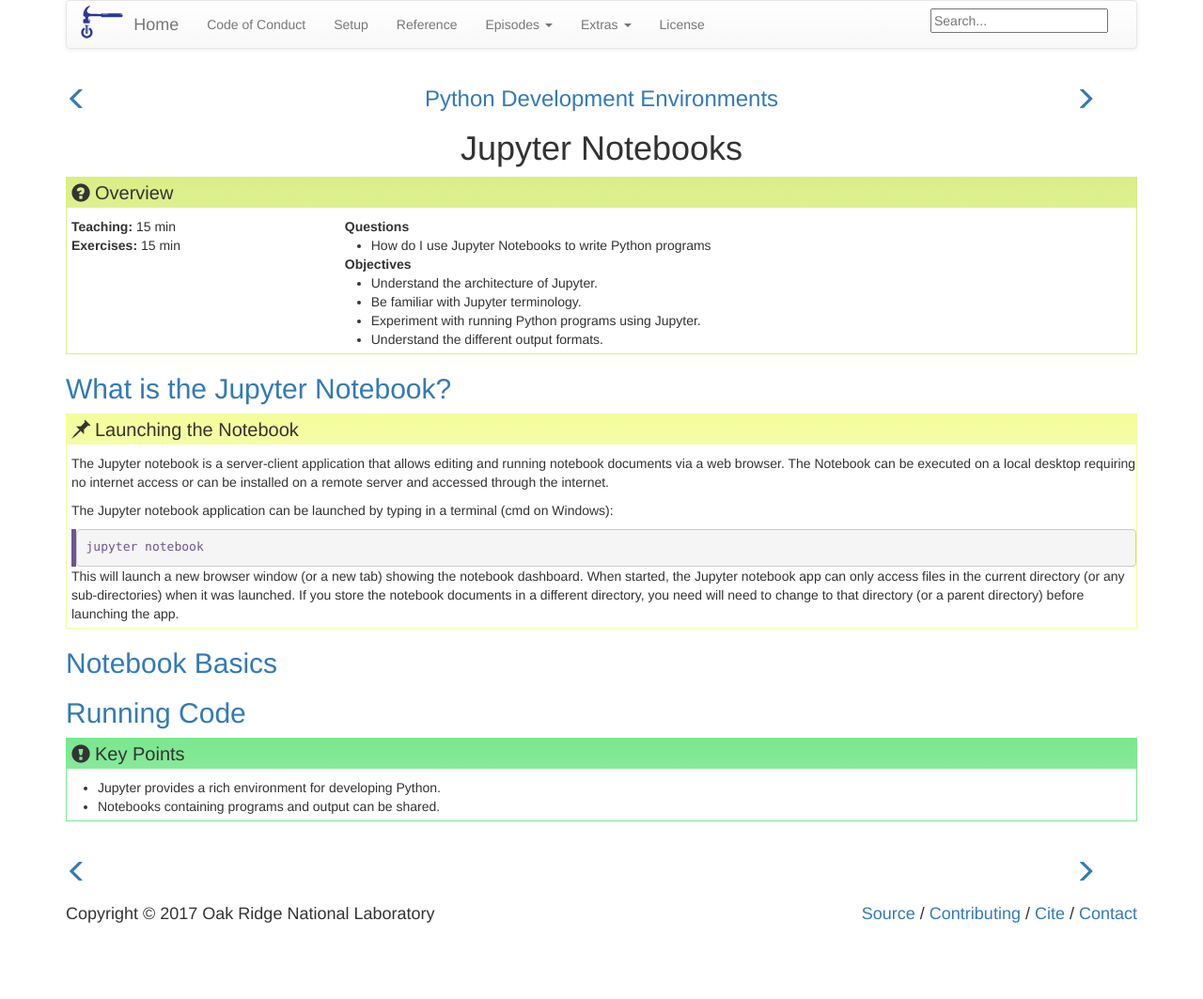
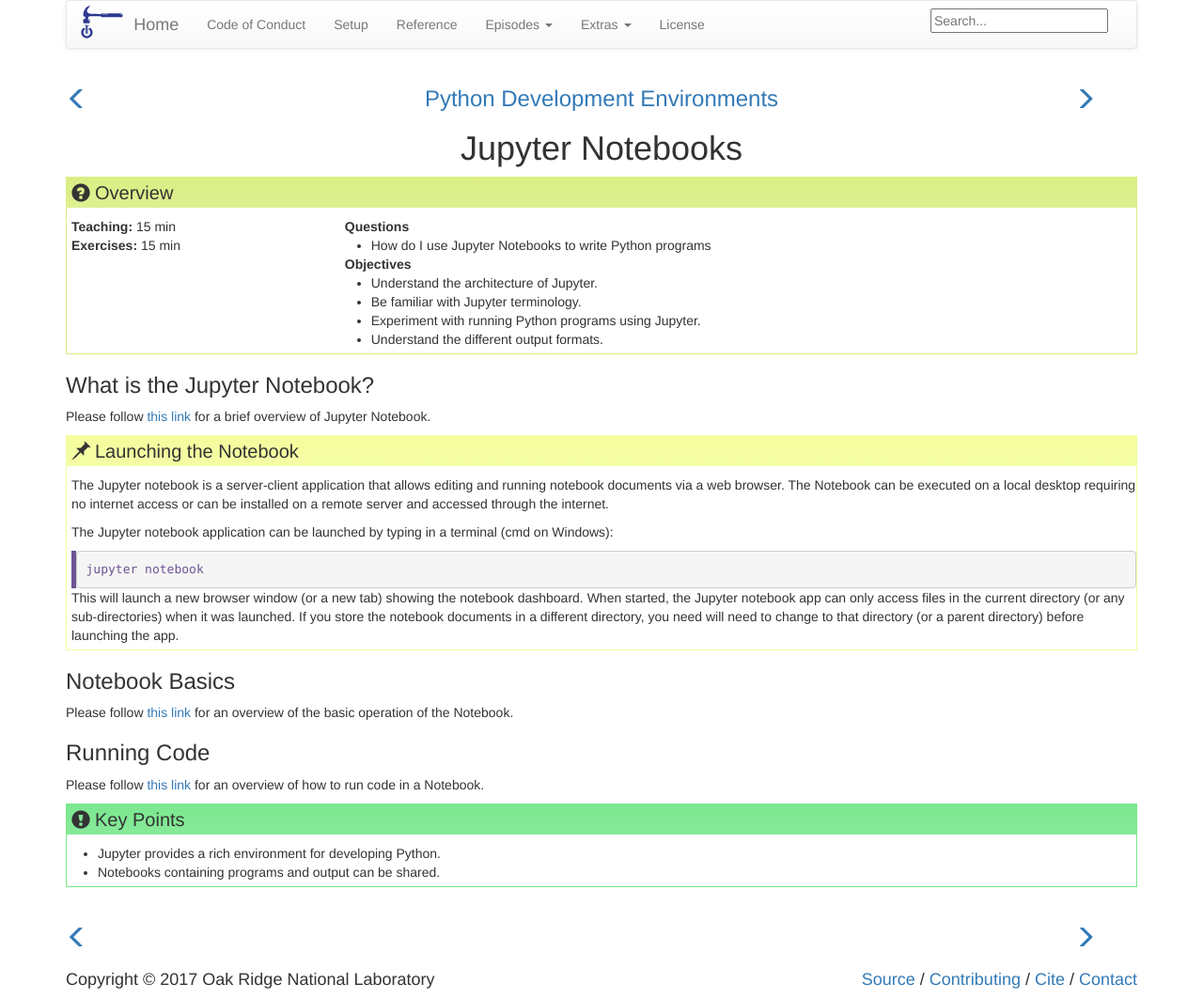
Before and after one commit to ornl-ssd/python-dev-env, a Jekyll site: the page built from _episodes/02-jupyter.md, in a window 1280 px wide. Shown: the whole page at 94% size. Built offline with Jekyll 4.4.1, drawn with Linux system fonts in a browser that asks for light colours; before the commit the page ends 993 px from its top, so only the background shows below that.

Commit message:
Improvements.
Signed-off-by: Watson, Gregory <g.watson@computer.org>

```diff
--- a/_episodes/02-jupyter.md
+++ b/_episodes/02-jupyter.md
@@ -14,7 +14,10 @@
 - "Notebooks containing programs and output can be shared."
 ---
 
-## [What is the Jupyter Notebook?](https://github.com/jupyter/notebook/blob/master/docs/source/examples/Notebook/What%20is%20the%20Jupyter%20Notebook.ipynb)
+### What is the Jupyter Notebook?
+
+Please follow [this link](https://github.com/jupyter/notebook/blob/master/docs/source/examples/Notebook/What%20is%20the%20Jupyter%20Notebook.ipynb)
+for a brief overview of Jupyter Notebook.
 
 > ## Launching the Notebook
 >
@@ -35,6 +38,12 @@
 > to change to that directory (or a parent directory) before launching the app.
 {: .callout}
 
-## [Notebook Basics](https://github.com/jupyter/notebook/blob/master/docs/source/examples/Notebook/Notebook%20Basics.ipynb)
+### Notebook Basics
 
-## [Running Code](https://github.com/jupyter/notebook/blob/master/docs/source/examples/Notebook/Running%20Code.ipynb)
+Please follow [this link](https://github.com/jupyter/notebook/blob/master/docs/source/examples/Notebook/Notebook%20Basics.ipynb)
+for an overview of the basic operation of the Notebook.
+
+### Running Code
+
+Please follow [this link](https://github.com/jupyter/notebook/blob/master/docs/source/examples/Notebook/Running%20Code.ipynb)
+for an overview of how to run code in a Notebook.
```
